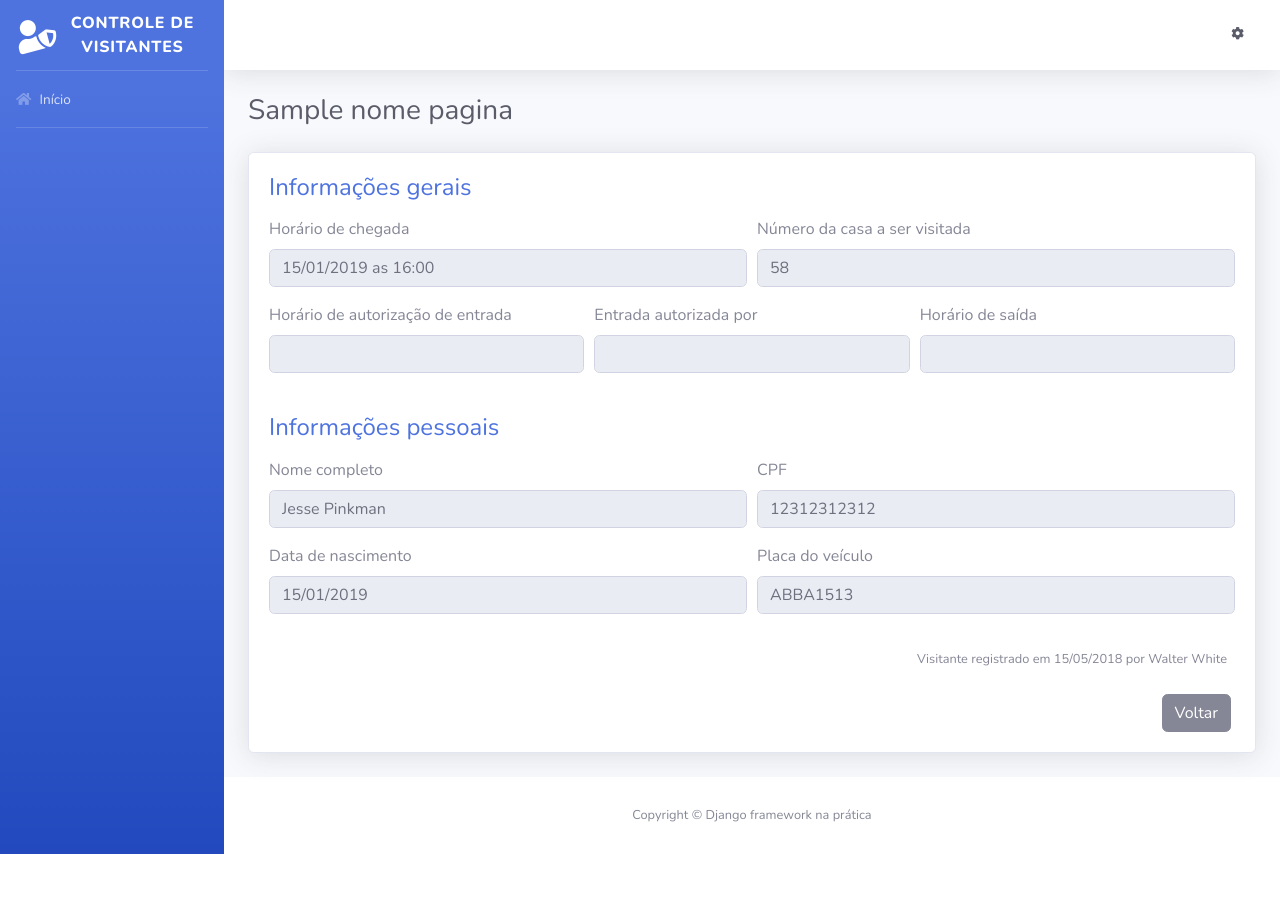
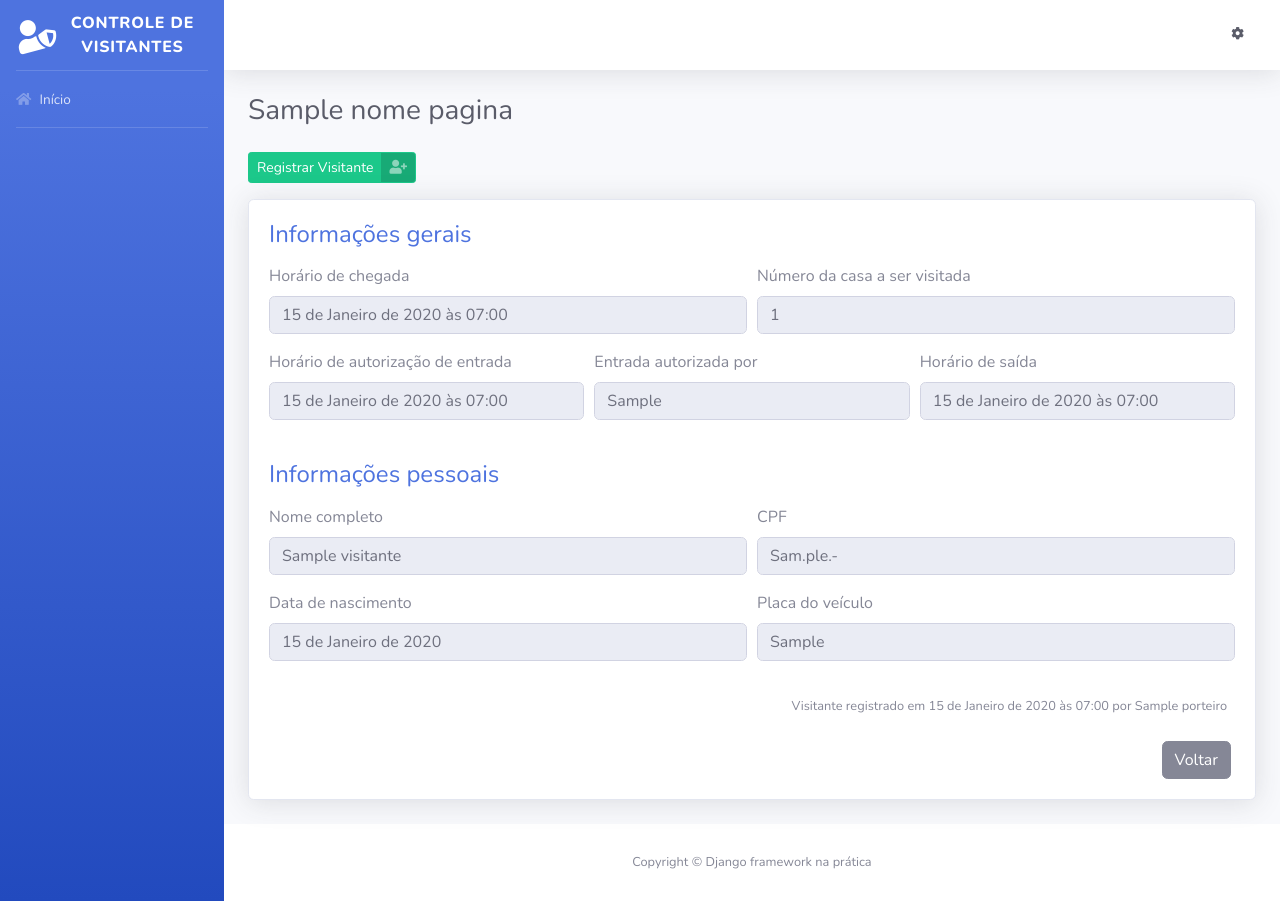
Before and after one commit to samuelamorimm/controle-visitante-django, a Django app: template templates/informacoes_visitante.html in a window 1280 px wide. Before the commit the page ends 854 px from the top, so only its background shows below. Run offline with Django 5.2, Linux system fonts and the light colour scheme; tables that the repository leaves empty hold one stand-in row (values such as "Sample post"); the template is opened without the code that fills it: values that come from a table or form of the project are taken from there, most other values are stand-ins (such as "Sample title", 1, 10 or a date in 2020); some libraries are stand-ins or nearby versions.

Commit message:
feat: informações dos visitantes

```diff
--- a/core/urls.py
+++ b/core/urls.py
@@ -9,6 +9,6 @@ urlpatterns = [
     path('admin/', admin.site.urls),
     path('', index ,name='index'),
     path('registrar-visitante/', registrar_visitante ,name='registrar_visitante'),
-    path('informacoes-visitante/', informacoes_visitante, name='informacoes_visitante'),
+    path('informacoes-visitante/<int:pk>', informacoes_visitante, name='informacoes_visitante'),
     path('login/', auth_views.LoginView.as_view(template_name = 'login.html'), name='login'),
 ]
--- a/templates/index.html
+++ b/templates/index.html
@@ -110,9 +110,11 @@
                             <td>{{ visitante.get_horario_autorizacao}}</td>
                             <td>{{ visitante.get_morador_responsavel}}</td>
                             <td>
-                                <a href="{% url 'informacoes_visitante' %}">
+
+                                <a href="{% url 'informacoes_visitante' visitante.pk %}">
                                     Ver informações
                                 </a>
+
                             </td>
                         </tr>
                         {%endfor%}
--- a/templates/informacoes_visitante.html
+++ b/templates/informacoes_visitante.html
@@ -8,39 +8,46 @@
         <h1 class="h3 mb-0 text-gray-800">{{ nome_pagina }}</h1>
     </div>
 
+    <a href="{% url 'registrar_visitante'%}" class="btn btn-success btn-icon-split btn-sm mb-3">
+        <span class="text">Registrar Visitante</span>
+        <span class="icon text-white-50">
+            <i class="fas fa-user-plus"></i>
+        </span>
+    </a>
     <div class="card shadow mb-4">
         <div class="card-body">
             <h4 class="mb-3 text-primary">
                 Informações gerais
             </h4>
 
+
             <form>
                 <div class="form-row">
                     <div class="form-group col-md-6">
                         <label>Horário de chegada</label>
-                        <input type="text" class="form-control" value="15/01/2019 as 16:00" disabled>
+                        <input type="text" class="form-control" value="{{visitante.get_horario_chegada}}" disabled>
                     </div>
 
                     <div class="form-group col-md-6">
                         <label>Número da casa a ser visitada</label>
-                        <input type="text" class="form-control" value="58" disabled>
+                        <input type="text" class="form-control" value="{{visitante.get_numero_casa}}" disabled>
                     </div>
                 </div>
 
                 <div class="form-row">
                     <div class="form-group col-md-4">
                         <label>Horário de autorização de entrada</label>
-                        <input type="text" class="form-control" value="" disabled>
+                        <input type="text" class="form-control" value="{{visitante.get_horario_autorizacao}}" disabled>
                     </div>
 
                     <div class="form-group col-md-4">
                         <label>Entrada autorizada por</label>
-                        <input type="text" class="form-control" value="" disabled>
+                        <input type="text" class="form-control" value="{{visitante.get_morador_responsavel}}" disabled>
                     </div>
 
                     <div class="form-group col-md-4">
                         <label>Horário de saída</label>
-                        <input type="text" class="form-control" value="" disabled>
+                        <input type="text" class="form-control" value="{{visitante.get_horario_saida}}" disabled>
                     </div>
                 </div>
             </form>
@@ -53,31 +60,31 @@
                 <div class="form-row">
                     <div class="form-group col-md-6">
                         <label>Nome completo</label>
-                        <input type="text" class="form-control" value="Jesse Pinkman" disabled>
+                        <input type="text" class="form-control" value="{{visitante}}" disabled>
                     </div>
 
                     <div class="form-group col-md-6">
                         <label>CPF</label>
-                        <input type="text" class="form-control" value="12312312312" disabled>
+                        <input type="text" class="form-control" value="{{visitante.get_cpf}}" disabled>
                     </div>
                 </div>
 
                 <div class="form-row">
                     <div class="form-group col-md-6">
                         <label>Data de nascimento</label>
-                        <input type="text" class="form-control" value="15/01/2019" disabled>
+                        <input type="text" class="form-control" value="{{visitante.get_data_nascimento}}" disabled>
                     </div>
 
                     <div class="form-group col-md-6">
                         <label>Placa do veículo</label>
-                        <input type="text" class="form-control" value="ABBA1513" disabled>
+                        <input type="text" class="form-control" value="{{visitante.get_placa_veiculo}}" disabled>
                     </div>
                 </div>
             </form>
 
             <p class="mr-2 mt-3 mb-4 text-right">
                 <small>
-                    Visitante registrado em 15/05/2018 por Walter White
+                    Visitante registrado em {{visitante.get_horario_chegada}} por {{visitante.get_registrado_por}}
                 </small>
             </p>
 
--- a/visitantes/models.py
+++ b/visitantes/models.py
@@ -21,9 +21,17 @@ class Visitante(models.Model):
     morador_responsavel =  models.CharField( verbose_name='Nome do morador responsavel',max_length=200,blank=False)
     registrado_por = models.ForeignKey('porteiros.Porteiro', verbose_name='Porteiro responsavel pelo registro', on_delete=models.PROTECT)
 
+    def get_numero_casa(self):
+        if self.numero_casa:
+            return self.numero_casa
+
     def get_horario_chegada(self):
         if self.horario_chegada:
             return self.horario_chegada
+
+    def get_data_nascimento(self):
+        if self.data_nascimento:
+            return self.data_nascimento
 
     def get_horario_saida(self):
         if self.horario_saida:
@@ -36,6 +44,10 @@ class Visitante(models.Model):
     def get_morador_responsavel(self):
         if self.morador_responsavel:
             return self.morador_responsavel
+
+    def get_registrado_por(self):
+        if self.registrado_por:
+            return self.registrado_por
 
     def get_placa_veiculo(self):
         if self.placa_veiculo:
```
Also changed, not shown: visitantes/views.py (+5 -4 lines).
